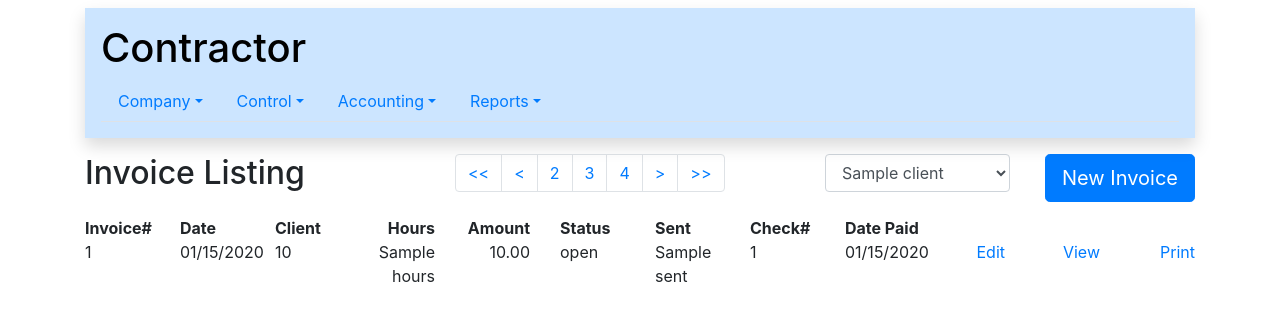
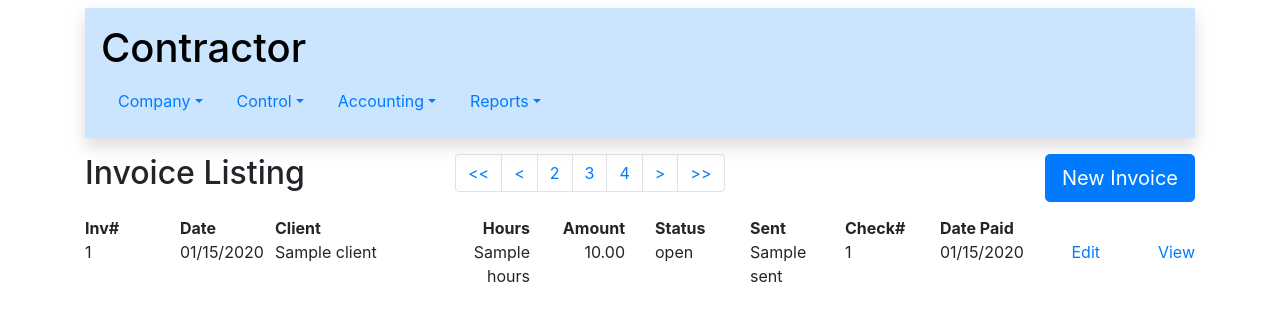
Before and after one commit to rdlittle/pycontractor, a Python web app: template templates/invoice/list.html in a window 1280 px wide. Shown: the top 321 px of the page. Run offline with Jinja, Linux system fonts and the light colour scheme; the template is opened without the code that fills it: most values are stand-ins (such as "Sample title", 1, 10 or a date in 2020); some libraries are stand-ins or nearby versions.

Commit message:
Show client name instead of client id.  Removed 'Print' link

```diff
--- a/templates/invoice/list.html
+++ b/templates/invoice/list.html
@@ -22,14 +22,7 @@
         </nav>
     </div>
 
-    <div class="col-md-2">
-        <select class="form-control" id="client_id" name="client_id"}} >
-            {% for client in clients %}
-                <option value={{ client._id }}>{{ client.name }}</option>
-            {% endfor %}
-        </select>
-    </div>
-    <div class="col-md-2 text-right">
+    <div class="col-md-4 text-right">
         <form action={{ url_for('invoice_create')}} method="GET">
             <button type="submit" class="btn btn-lg btn-primary">New Invoice</button>
         </form>
@@ -38,9 +31,9 @@
 </div>
 
 <div class="row">
-    <div class="col-md-1 font-weight-bold">Invoice#</div>
+    <div class="col-md-1 font-weight-bold">Inv#</div>
     <div class="col-md-1 font-weight-bold">Date</div>
-    <div class="col-md-1 font-weight-bold">Client</div>
+    <div class="col-md-2 font-weight-bold">Client</div>
     <div class="col-md-1 font-weight-bold text-right">Hours</div>
     <div class="col-md-1 font-weight-bold text-right">Amount</div>
     <div class="col-md-1 font-weight-bold">Status</div>
@@ -60,8 +53,8 @@
         {{ item.date.strftime('%m/%d/%Y') }}
         {% endif %}
     </div>
-    <div class="col-md-1">
-        {{ '%2d'|format(item.client) }}
+    <div class="col-md-2">
+        {{ clients[item.client] }}
     </div>
     <div class="col-md-1 number">
         {{ item.hours }}
@@ -89,9 +82,7 @@
     <div class="col-md-1 text-right">
         <a href="{{ url_for('invoice_view',invoice_id=item._id,action='view') }}">View</a>
     </div>
-    <div class="col-md-1 text-right">
-        <a href="{{ url_for('invoice_view',invoice_id=item._id,action='print') }}">Print</a>
-    </div>
+
 </div>
 {% endfor %}
 
```
